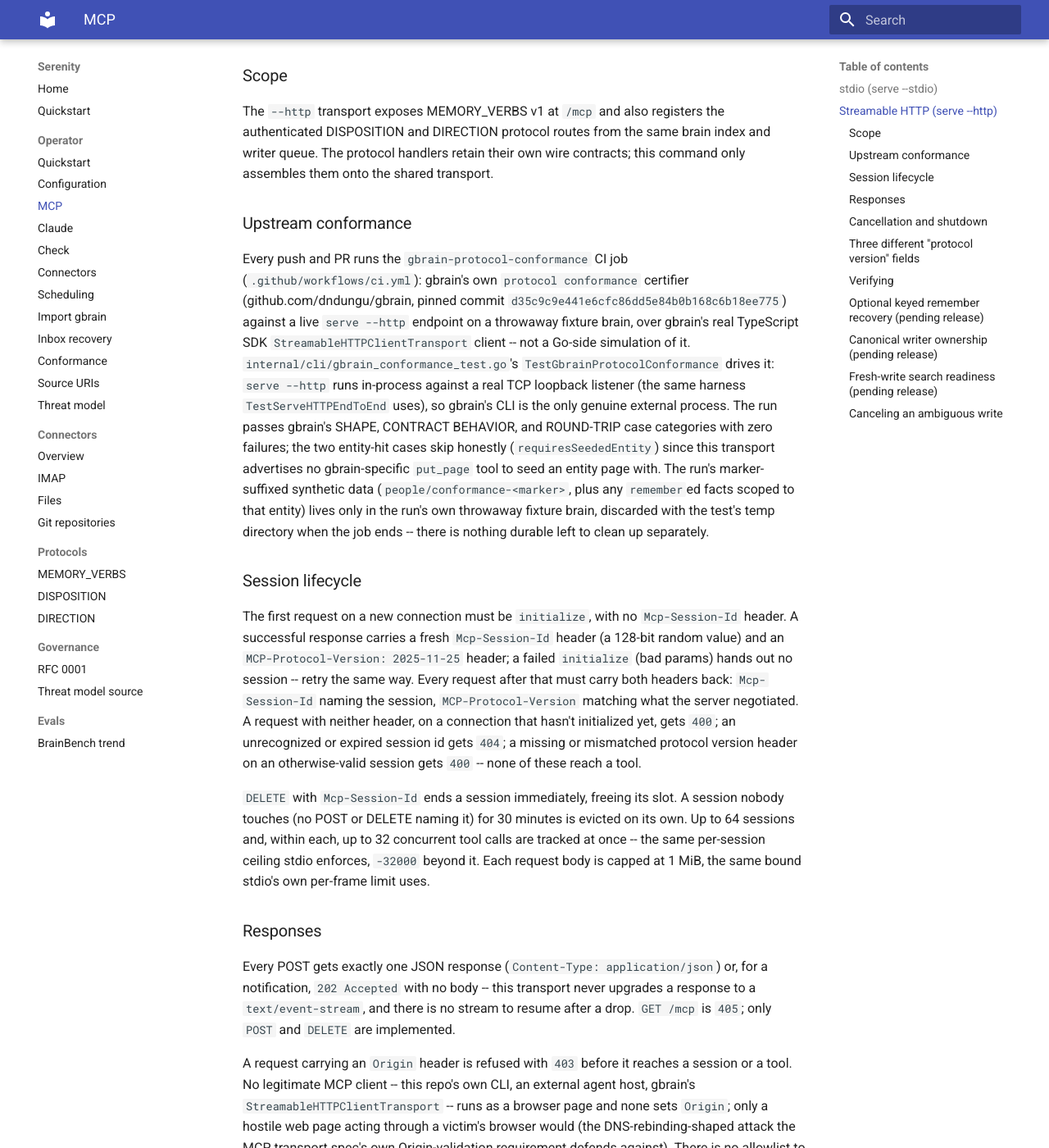
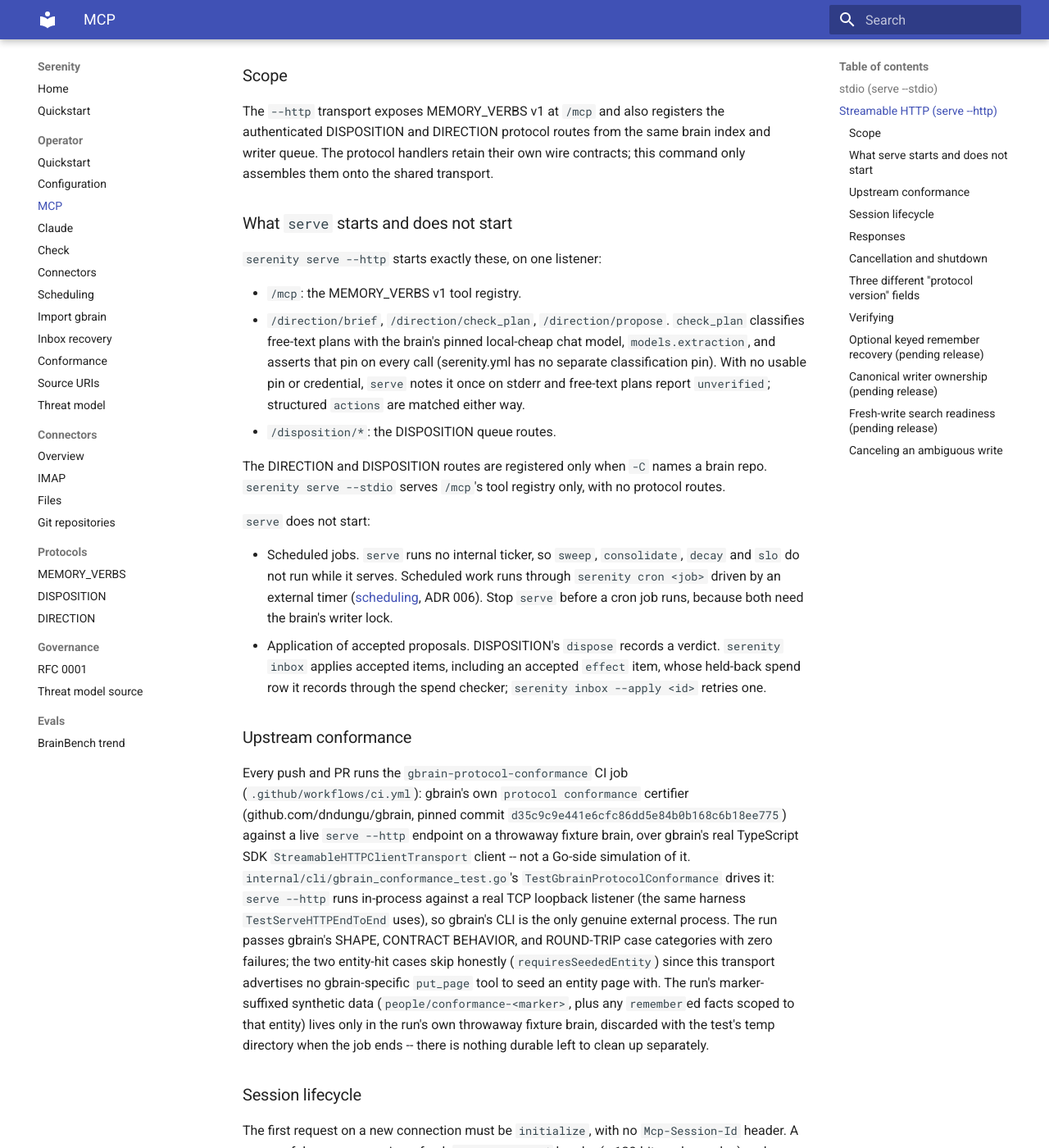
Before and after one commit to sirerun/serenity, an MkDocs documentation site: the page built from docs/operator/mcp.md, in a window 1280 px wide and 1400 px high, scrolled down 1691 px. Shown: the whole window at 82% size. Built offline with MkDocs 1.6.1 and Material for MkDocs 9.7.7, drawn with Linux system fonts in a browser that asks for light colours.

Commit message:
docs(serve): state what serve starts and does not start (T24.26)
serve runs no job ticker; scheduled work is serenity cron (ADR 006).
Drop stale claims that the protocol routes are unwired and that serve
embeds the cron jobs.

Co-Authored-By: Claude Opus 5.5 <noreply@anthropic.com>
Claude-Session: https://claude.ai/code/session_01WTTKKJuW1y3KPdQwNsEVjV

```diff
--- a/docs/operator/mcp.md
+++ b/docs/operator/mcp.md
@@ -82,6 +82,35 @@ The `--http` transport exposes MEMORY_VERBS v1 at `/mcp` and also registers
 the authenticated DISPOSITION and DIRECTION protocol routes from the same
 brain index and writer queue. The protocol handlers retain their own wire
 contracts; this command only assembles them onto the shared transport.
+
+### What `serve` starts and does not start
+
+`serenity serve --http` starts exactly these, on one listener:
+
+- `/mcp`: the MEMORY_VERBS v1 tool registry.
+- `/direction/brief`, `/direction/check_plan`, `/direction/propose`.
+  `check_plan` classifies free-text plans with the brain's pinned
+  local-cheap chat model, `models.extraction`, and asserts that pin on every
+  call (serenity.yml has no separate classification pin). With no usable
+  pin or credential, `serve` notes it once on stderr and free-text plans
+  report `unverified`; structured `actions` are matched either way.
+- `/disposition/*`: the DISPOSITION queue routes.
+
+The DIRECTION and DISPOSITION routes are registered only when `-C` names a
+brain repo. `serenity serve --stdio` serves `/mcp`'s tool registry only, with
+no protocol routes.
+
+`serve` does not start:
+
+- Scheduled jobs. `serve` runs no internal ticker, so `sweep`,
+  `consolidate`, `decay` and `slo` do not run while it serves. Scheduled
+  work runs through `serenity cron <job>` driven by an external timer
+  ([scheduling](scheduling.md), ADR 006). Stop `serve` before a cron job
+  runs, because both need the brain's writer lock.
+- Application of accepted proposals. DISPOSITION's `dispose` records a
+  verdict. `serenity inbox` applies accepted items, including an accepted
+  `effect` item, whose held-back spend row it records through the spend
+  checker; `serenity inbox --apply <id>` retries one.
 
 ### Upstream conformance
 
```
Also changed, not shown: README.md (+7 -2 lines), docs/operator/scheduling.md (+5 -5 lines), docs/operator/server.md (+2 -1 lines), 4 other files.
